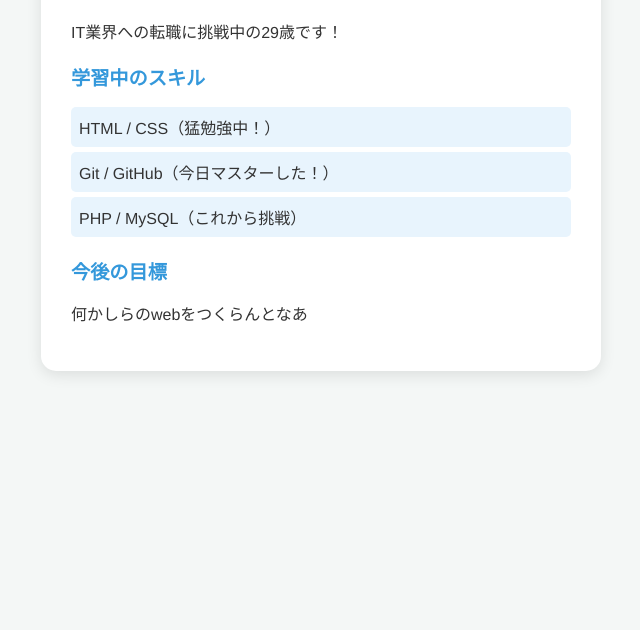
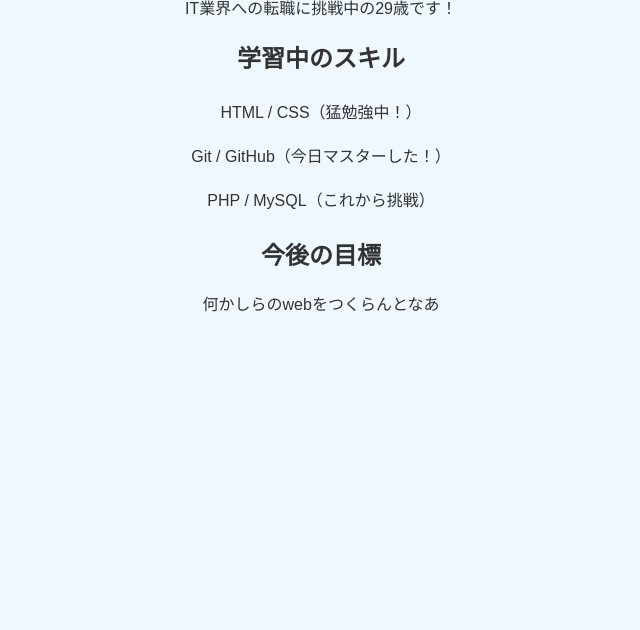
Before and after one commit to popai77/my-style, a plain HTML site: page index.html in a window 1280 px wide. Shown: the part 170-800 px from the top of the page, without its empty margins (319-959 px from the left). Drawn offline with Linux system fonts and the light colour scheme.

Commit message:
fix list

```diff
--- a/style.css
+++ b/style.css
@@ -1,41 +1,28 @@
-body {
-  background-color: #f4f7f6; /* 落ち着いた薄いグレー */
-  font-family: 'Helvetica Neue', Arial, sans-serif;
-  color: #333;
-  display: flex;
-  justify-content: center;
-  padding-top: 50px;
+/* 全てのリストの点を強制的に消す */
+ul {
+  list-style: none !important;
+  padding: 0;
+  margin: 0;
 }
 
-.container {
-  background-color: #fff;
-  padding: 30px;
-  border-radius: 15px; /* 角を丸くする */
-  box-shadow: 0 4px 15px rgba(0, 0, 0, 0.1); /* ふわっと浮いた影 */
-  max-width: 500px;
-  width: 90%;
+/* サイト全体の見た目 */
+body {
+  background-color: #f0f8ff;
+  color: #333;
+  font-family: sans-serif;
+  text-align: center; /* これで文字が真ん中に寄る */
+  padding: 50px;
 }
 
-h1 {
-  color: #2c3e50;
-  border-bottom: 2px solid #3498db;
-  padding-bottom: 10px;
+/* リストの各項目 */
+li {
+  margin: 10px 0;
+  padding: 5px;
 }
 
-h2 {
-  font-size: 1.2rem;
-  color: #3498db;
-  margin-top: 20px;
+/* ついでに見出しもカッコよく */
+h1 {
+  color: #ff6347;
+  border-bottom: 2px solid #ff6347;
+  display: inline-block;
 }
-
-ul {
-  list-style: none; /* 点を消す */
-  padding: 0;
-}
-
-li {
-  background: #e8f4fd;
-  margin: 5px 0;
-  padding: 8px;
-  border-radius: 5px;
-}
```
